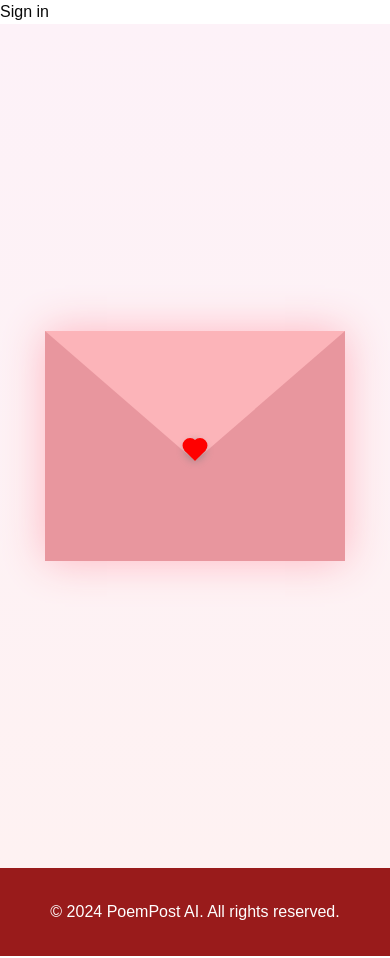
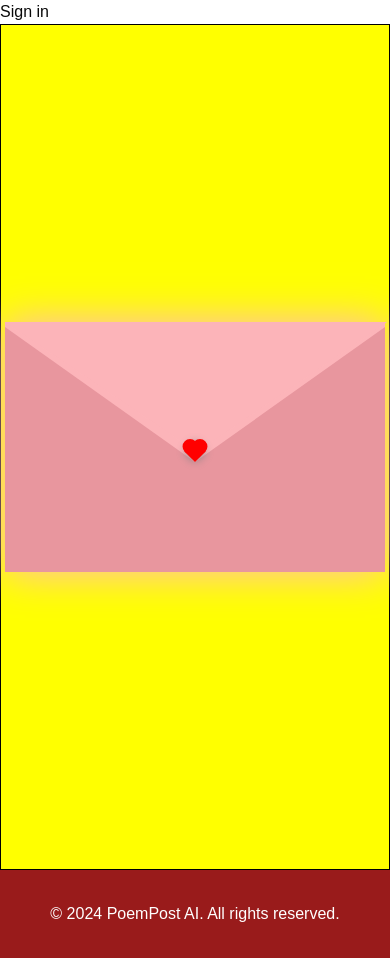
Before and after one commit to webDesignMumeishon/send-poem, a Next.js app: page /demo in a window 390 px wide. Built offline with nearby package versions, Linux system fonts and the light colour scheme; no server answers.

Commit message:
add openai sdk and styles

```diff
--- a/package.json
+++ b/package.json
@@ -16,8 +16,10 @@
     "@radix-ui/react-tabs": "^1.1.1",
     "class-variance-authority": "^0.7.0",
     "clsx": "^2.1.1",
+    "dotenv": "^16.4.5",
     "lucide-react": "^0.460.0",
     "next": "15.0.3",
+    "openai": "^4.73.1",
     "react": "19.0.0-rc-66855b96-20241106",
     "react-dom": "19.0.0-rc-66855b96-20241106",
     "tailwind-merge": "^2.5.4",
--- /dev/null
+++ b/src/app/actions/poem.ts
@@ -0,0 +1,44 @@
+"use server";
+
+import OpenAI from "openai";
+
+const openai = new OpenAI({
+    apiKey: process.env.OPENAI_API_KEY, // Ensure your .env is properly configured
+});
+
+const POEM_LIMIT = process.env.POEM_LIMIT || 790
+
+type PoemReturn = {
+    poemRaw: string;
+    poemBreakLine: string;
+}
+
+export async function generateAiPoem(name: string): Promise<PoemReturn> {
+    const completion = await openai.chat.completions.create({
+        messages: [
+            {
+                role: "system",
+                content: "You are a poet assistant. Generate poems where each line ends with a newline character (`\\n`) and follows a poetic format. Ensure the poem has a clear rhyme scheme or structure."
+            },
+            {
+                role: "system",
+                content: `Never include more than ${POEM_LIMIT}, it is extremely important that you follow this`
+            },
+            {
+                role: "user",
+                content: `Write a personalized poem for ${name}, mentioning her brown eyes and how she fills my heart with joy.`
+            }
+        ],
+        model: "gpt-4o-mini",
+    });
+
+    const poem = completion.choices[0].message.content;
+
+    if (poem !== null) {
+        const result = { poemRaw: poem.replace(/\\n/g, ""), poemBreakLine: poem }
+        return result
+    }
+    else {
+        throw new Error('Cannot generate poem')
+    }
+}
--- a/src/app/demo/page.tsx
+++ b/src/app/demo/page.tsx
@@ -1,42 +1,27 @@
-// app/page.tsx
 import Envelop from '@/components/Envelop';
-// import { Metadata } from 'next';
 
-// export const metadata: Metadata = {
-//     title: 'Home Page',
-//     description: 'Welcome to our Next.js application, built with modern best practices.',
-//     keywords: ['Next.js', 'TypeScript', 'SEO'],
-//     openGraph: {
-//         title: 'Home Page',
-//         description: 'Explore our amazing Next.js application.',
-//         url: 'https://your-site.com',
-//         images: [
-//             {
-//                 url: 'https://your-site.com/og-image.jpg',
-//                 width: 1200,
-//                 height: 630,
-//                 alt: 'Open Graph Image Alt Text',
-//             },
-//         ],
-//     },
-// };
 
 export default function DemoPage() {
     const poem = `
-        In every dawn, your name I hear, <br />
-        A whispered song, so pure, so clear. <br />
-        Your eyes, a glow like stars above, <br />
-        Illuminate the world with love. <br />
-
-        The wind that whispers through the trees, <br />
-        Carries your voice, a gentle breeze. <br />
-        In every step, in every smile, <br />
-        You make the journey so worthwhile. <br />
-
-        Maria, in your heart I find, <br />
-        A peace that soothes, a love that binds. <br />
-        With you, my world is ever bright, <br />
-        For you are my day, my moon, my night.
+            In the depths of autumn's gentle sigh,<br />
+            There’s a sparkle woven in your brown eyes,<br />
+            With each glance, my worries softly fly,<br />
+            In your laughter, the sun forever lies.<br />
+            <br />
+            Azul, your name is a sweet, tender song,<br />
+            Like whispers of wind through the branches sway,<br />
+            In your presence, I feel where I belong,<br />
+            You fill my heart with joy in every way.<br />
+            <br />
+            When shadows creep and the night starts to fall,<br />
+            Your warmth is a light that guides me back home,<br />
+            In the garden of dreams, you’re the bloom that stands tall,<br />
+            With you by my side, I never must roam.<br />
+            <br />
+            So here’s to the magic in every exchanged glance,<br />
+            To the love that blooms brighter with each passing day,<br />
+            Azul, you’re my heart’s most serene, sweet romance,<br />
+            In your presence, my soul finds a place to play.<br />
     `;
     return (
         <Envelop name={'Maria'} content={<p className='text-slate-700' dangerouslySetInnerHTML={{ __html: poem }} />} />
--- a/src/app/generate/page.tsx
+++ b/src/app/generate/page.tsx
@@ -7,9 +7,12 @@ import { Textarea } from "@/components/ui/textarea"
 import { Label } from "@/components/ui/label"
 import { Card, CardContent, CardFooter, CardHeader, CardTitle } from "@/components/ui/card"
 import { Tabs, TabsContent, TabsList, TabsTrigger } from "@/components/ui/tabs"
+import { generateAiPoem } from '../actions/poem'
+import { Preview } from '@/components/Preview'
 
 export default function GeneratePage() {
     const [step, setStep] = useState(1)
+    const [loading, setLoading] = useState(false)
     const [inputs, setInputs] = useState({
         recipientName: '',
         occasion: '',
@@ -22,11 +25,18 @@ export default function GeneratePage() {
         setInputs({ ...inputs, [e.target.name]: e.target.value })
     }
 
-    const generatePoem = () => {
-        // Simulating AI poem generation
-        const poem = `Dear ${inputs.recipientName},\n\nOn this ${inputs.occasion} so bright,\nYour presence fills my heart with light.\n${inputs.additionalInfo}\nWith love that's ${inputs.tone} and true,\nThis poem I dedicate to you.`
-        setGeneratedPoem(poem)
-        setStep(2)
+    const generatePoem = async () => {
+        setLoading(true)
+        try {
+            const { poemRaw, poemBreakLine } = await generateAiPoem(inputs.recipientName)
+            setGeneratedPoem(`${poemRaw}`)
+            setLoading(false)
+            setStep(2)
+        } catch (error) {
+            setLoading(false)
+            alert(JSON.stringify(error))
+        }
+
     }
 
     const handleCheckout = () => {
@@ -34,6 +44,9 @@ export default function GeneratePage() {
         alert('Proceeding to checkout...')
         setStep(3)
     }
+
+    console.log(generatedPoem)
+
 
     return (
         <div className="min-h-screen ">
@@ -81,35 +94,35 @@ export default function GeneratePage() {
                                 </div>
                                 <div>
                                     <Label htmlFor="occasion" className="text-red-700">Occasion</Label>
-                                    <Input
+                                    {/* <Input
                                         id="occasion"
                                         name="occasion"
                                         value={inputs.occasion}
                                         onChange={handleInputChange}
                                         required
                                         className="border-red-200 focus:ring-red-500 focus:border-red-500"
-                                    />
+                                    /> */}
                                 </div>
                                 <div>
                                     <Label htmlFor="tone" className="text-red-700">Desired Tone</Label>
-                                    <Input
+                                    {/* <Input
                                         id="tone"
                                         name="tone"
                                         value={inputs.tone}
                                         onChange={handleInputChange}
                                         required
                                         className="border-red-200 focus:ring-red-500 focus:border-red-500"
-                                    />
+                                    /> */}
                                 </div>
                                 <div>
                                     <Label htmlFor="additionalInfo" className="text-red-700">Additional Information</Label>
-                                    <Textarea
+                                    {/* <Textarea
                                         id="additionalInfo"
                                         name="additionalInfo"
                                         value={inputs.additionalInfo}
                                         onChange={handleInputChange}
                                         className="border-red-200 focus:ring-red-500 focus:border-red-500"
-                                    />
+                                    /> */}
                                 </div>
                                 <Button type="submit" className="w-full bg-red-500 hover:bg-red-600 text-white">
                                     Generate Poem
@@ -119,10 +132,12 @@ export default function GeneratePage() {
                         <TabsContent value="step2">
                             <div className="space-y-4">
                                 <Textarea
+                                    // value={generatedPoem.replace(/\\n/g, "\n")}
                                     value={generatedPoem}
-                                    readOnly
                                     className="min-h-[200px] border-red-200 focus:ring-red-500 focus:border-red-500"
+                                    onChange={(e) => setGeneratedPoem(e.target.value)}
                                 />
+                                <Preview poemPreview={generatedPoem} />
                                 <Button onClick={handleCheckout} className="w-full bg-red-500 hover:bg-red-600 text-white">
                                     Proceed to Checkout
                                 </Button>
--- /dev/null
+++ b/src/components/Preview.tsx
@@ -0,0 +1,35 @@
+import {
+    Dialog,
+    DialogContent,
+    DialogDescription,
+    DialogFooter,
+    DialogHeader,
+    DialogTitle,
+    DialogTrigger,
+} from "@/components/ui/dialog"
+import Envelop from '@/components/Envelop'
+import { Button } from "./ui/button";
+
+type Props = {
+    poemPreview: string
+}
+
+export function Preview({ poemPreview }: Props) {
+
+    const POEM = poemPreview.replace(/\n/g, "<br />")
+
+
+    return (
+        <Dialog>
+            <DialogTrigger asChild>
+                <Button variant="outline">Preview</Button>
+            </DialogTrigger>
+            <DialogContent className="w-full h-full p-0">
+                <DialogTitle>
+                    Preview
+                </DialogTitle>
+                <Envelop name={'Maria'} content={<p className='text-slate-700' dangerouslySetInnerHTML={{ __html: POEM }} />} />
+            </DialogContent>
+        </Dialog>
+    )
+}
--- a/src/components/style.css
+++ b/src/components/style.css
@@ -2,7 +2,8 @@
   margin: 0;
   padding: 0;
   box-sizing: border-box;
-  /* background-color: #f8c8ca; */
+  border: solid black 1px;
+  width: 100%;
   display: flex;
   align-items: center;
   justify-content: center;
@@ -14,20 +15,20 @@
   place-items: center;
 }
 
-.envelop-container > .envelop-wrapper {
+.envelop-container>.envelop-wrapper {
   background-color: #fcb4b9;
   box-shadow: 0 0 40px #ffb6c1;
   position: relative;
   transition: all 0.5s ease-in-out 0.7s;
 }
 
-.envelop-container > .envelop-wrapper > .envelop {
+.envelop-container>.envelop-wrapper>.envelop {
   position: relative;
   width: 300px;
   height: 230px;
 }
 
-.envelop-container > .envelop-wrapper > .envelop::before {
+.envelop-container>.envelop-wrapper>.envelop::before {
   content: "";
   position: absolute;
   z-index: 2;
@@ -39,7 +40,7 @@
   transition: all 1s ease-out;
 }
 
-.envelop-container > .envelop-wrapper > .envelop::after {
+.envelop-container>.envelop-wrapper>.envelop::after {
   content: "";
   position: absolute;
   z-index: 2;
@@ -67,7 +68,7 @@
   -moz-box-shadow: 1px 0px 14px 2px rgba(51, 51, 51, 0.49);
 }
 
-.letter > .text {
+.letter>.text {
   font-family: "Gill Sans", "Gill Sans MT", Calibri, "Trebuchet MS", sans-serif;
   font-size: 10px;
   text-align: left;
@@ -106,18 +107,149 @@
   right: 7.5px;
 }
 
-.envelop-flap > .envelop::before {
+.envelop-flap>.envelop::before {
   z-index: 0 !important;
   transform: rotateX(180deg);
 }
 
-.envelop-flap > .envelop .letter {
+.envelop-flap>.envelop .letter {
   bottom: 270px;
   transform: scale(1.5);
   transition-delay: 1s;
 }
 
-.envelop-flap > .heart {
+.envelop-flap>.heart {
   transform: rotate(90deg);
   transition-delay: 0.4s;
 }
+
+@media (max-width: 768px) {
+  .envelop-container {
+    background-color: green;
+  }
+
+  .envelop-container>.envelop-wrapper {}
+
+  .envelop-container>.envelop-wrapper>.envelop {}
+
+  .envelop-container>.envelop-wrapper>.envelop::before {}
+
+  .envelop-container>.envelop-wrapper>.envelop::after {
+    content: "";
+    position: absolute;
+    z-index: 2;
+    border-top: 130px solid transparent;
+    border-right: 150px solid #e8969e;
+    border-left: 150px solid #e8969e;
+    border-bottom: 100px solid #e8969e;
+    bottom: 0;
+  }
+
+  .letter {}
+
+  .letter>.text {}
+
+  .heart {}
+
+  .heart::before,
+  .heart::after {}
+}
+
+@media (max-width: 480px) {
+  .envelop-container {
+    width: 100%;
+    background-color: brown;
+
+  }
+
+  .envelop-container>.envelop-wrapper>.envelop {
+    width: 420px;
+    height: 250px;
+  }
+
+  .envelop-flap>.envelop .letter {
+    bottom: 250px;
+    transform: scale(1.3);
+  }
+
+  .envelop-container>.envelop-wrapper>.envelop::before {
+    border-top: 130px solid #fcb4b9;
+    border-right: 210px solid #0000;
+    border-left: 210px solid #0000;
+  }
+
+  .envelop-container>.envelop-wrapper>.envelop::after {
+    border-top: 135px solid #0000;
+    border-right: 210px solid #e8969e;
+    border-left: 210px solid #e8969e;
+    border-bottom: 110px solid #e8969e;
+  }
+}
+
+@media (max-width: 430px) {
+  .envelop-container {
+    width: 100%;
+    background-color: yellow;
+  }
+
+  .envelop-container>.envelop-wrapper>.envelop {
+    width: 380px;
+    height: 250px;
+  }
+
+  .envelop-flap>.envelop .letter {
+    bottom: 250px;
+    transform: scale(1.3);
+  }
+
+  .envelop-container>.envelop-wrapper>.envelop::before {
+    border-top: 130px solid #fcb4b9;
+    border-right: 190px solid #0000;
+    border-left: 192px solid #0000;
+  }
+
+  .envelop-container>.envelop-wrapper>.envelop::after {
+    border-top: 135px solid #0000;
+    border-right: 190px solid #e8969e;
+    border-left: 190px solid #e8969e;
+    border-bottom: 110px solid #e8969e;
+  }
+}
+
+@media (max-width: 380px) {
+  .envelop-container {
+    width: 100%;
+    background-color: purple;
+  }
+
+  .envelop-container>.envelop-wrapper>.envelop {
+    width: 330px;
+  }
+
+  .envelop-flap>.envelop .letter {
+    bottom: 235px;
+    transform: scale(1.2);
+  }
+
+  .envelop-container>.envelop-wrapper>.envelop::before {
+    border-top: 130px solid #fcb4b9;
+    border-right: 160px solid #0000;
+    border-left: 170px solid #0000;
+  }
+
+  .envelop-container>.envelop-wrapper>.envelop::after {
+    border-top: 145px solid #0000;
+    border-right: 165px solid #e8969e;
+    border-left: 165px solid #e8969e;
+    border-bottom: 100px solid #e8969e;
+  }
+
+  .letter {
+    right: 14%;
+    width: 70%;
+  }
+
+  .heart {
+    top: 55%;
+  }
+}
--- /dev/null
+++ b/src/lib/openai.ts
@@ -0,0 +1,11 @@
+import OpenAI from "openai";
+
+console.log('OPENAI_API_KEY =====>', process.env.OPENAI_API_KEY)
+
+const openai = new OpenAI({
+    apiKey: process.env.OPENAI_API_KEY,
+    organization: "org-3zn2T1ZPN4i10Zq2FKEuomSj",
+    project: "proj_xVTk9cgIidZj0ax7MmWwFfDY",
+});
+
+export default openai
--- /dev/null
+++ b/src/services/poem.ts
@@ -0,0 +1,30 @@
+import openai from "@/lib/openai";
+
+async function generateAiPoem(name: string): Promise<string> {
+
+    const completion = await openai.chat.completions.create({
+        messages: [
+            {
+                role: "system",
+                content: "You are a poet assistant. Generate poems where each line ends with a newline character (`\\n`) and follows a poetic format. Ensure the poem has a clear rhyme scheme or structure."
+            },
+            {
+                role: "user",
+                content: `Write a personalized poem for ${name}, mentioning her brown eyes and how she fills my heart with joy.`
+            }
+        ],
+        model: "gpt-4o-mini",
+    });
+
+    const poem = completion.choices[0].message.content;
+
+    if (poem !== null) {
+        return poem
+    }
+    else {
+        throw new Error('Cannot generate poem')
+    }
+
+}
+
+export default generateAiPoem
--- a/tailwind.config.ts
+++ b/tailwind.config.ts
@@ -49,6 +49,10 @@ export default {
 					'3': 'hsl(var(--chart-3))',
 					'4': 'hsl(var(--chart-4))',
 					'5': 'hsl(var(--chart-5))'
+				},
+				brand: {
+					'1': '#ef8989',
+					'2': '#592525'
 				}
 			},
 			borderRadius: {
```
Also changed, not shown: src/app/page.tsx (+12 -12 lines), 1 other file (tests, documents, lock files or other folders). Lines whose indentation alone changed are shown as unchanged.
